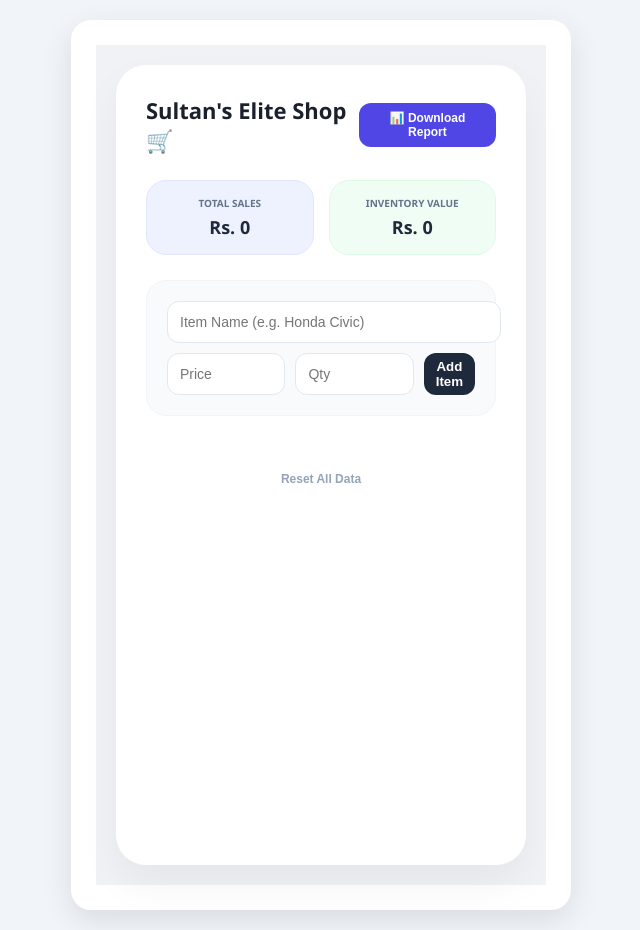
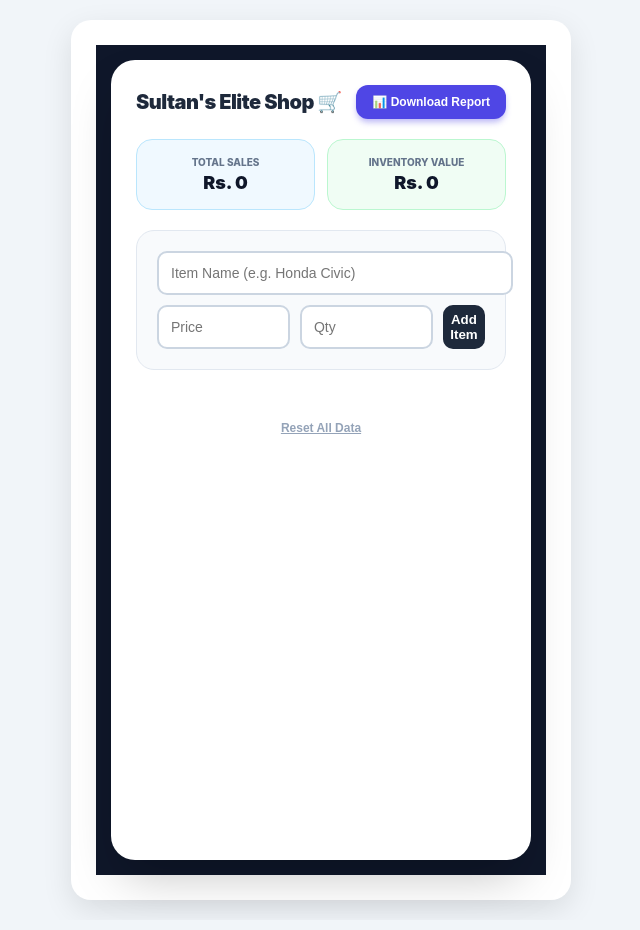
Before and after one commit to muhammadhasnain3031/sultan-elite-shop, a React (Vite) app: page / in a window 1280 px wide. Shown: the whole page, without its empty margins (319-959 px from the left). Built offline with nearby package versions, Linux system fonts and the light colour scheme.

Commit message:
Update App.jsx

```diff
--- a/src/App.jsx
+++ b/src/App.jsx
@@ -91,21 +91,28 @@ export default function App() {
   );
 }
 
+// Styles ko bas thora upgrade kiya hai, functionality wahi hai
 const styles = {
-  container: { backgroundColor: '#f0f2f5', minHeight: '100vh', padding: '20px', display: 'flex', justifyContent: 'center', fontFamily: '"Segoe UI", Roboto, sans-serif' },
-  card: { width: '100%', maxWidth: '500px', backgroundColor: '#ffffff', padding: '30px', borderRadius: '30px', boxShadow: '0 20px 40px rgba(0,0,0,0.05)' },
-  header: { display: 'flex', justifyContent: 'space-between', alignItems: 'center', marginBottom: '25px' },
-  title: { fontSize: '22px', fontWeight: '800', color: '#1a202c', margin: 0 },
-  exportBtn: { backgroundColor: '#4f46e5', color: '#fff', border: 'none', padding: '8px 15px', borderRadius: '12px', cursor: 'pointer', fontSize: '12px', fontWeight: '600' },
-  statsRow: { display: 'flex', gap: '15px', marginBottom: '25px' },
-  statBoxBlue: { flex: 1, padding: '15px', borderRadius: '20px', backgroundColor: '#eef2ff', border: '1px solid #e0e7ff', textAlign: 'center' },
-  statBoxGreen: { flex: 1, padding: '15px', borderRadius: '20px', backgroundColor: '#f0fdf4', border: '1px solid #dcfce7', textAlign: 'center' },
-  label: { display: 'block', fontSize: '10px', fontWeight: 'bold', color: '#64748b', marginBottom: '5px' },
-  val: { fontSize: '18px', fontWeight: '800', color: '#1e293b' },
-  inputCard: { backgroundColor: '#f8fafc', padding: '20px', borderRadius: '20px', marginBottom: '25px', border: '1px solid #f1f5f9' },
-  inputField: { width: '100%', padding: '12px', borderRadius: '12px', border: '1px solid #e2e8f0', marginBottom: '10px', outline: 'none', fontSize: '14px' },
-  inputSmall: { width: '30%', padding: '12px', borderRadius: '12px', border: '1px solid #e2e8f0', outline: 'none', fontSize: '14px' },
-  addBtn: { flex: 1, backgroundColor: '#1e293b', color: '#fff', border: 'none', borderRadius: '12px', fontWeight: '700', cursor: 'pointer' },
-  listContainer: { display: 'flex', flexDirection: 'column', gap: '12px' },
-  resetLink: { width: '100%', marginTop: '30px', background: 'none', border: 'none', color: '#94a3b8', fontSize: '12px', cursor: 'pointer', fontWeight: '600' }
+  container: { backgroundColor: '#0f172a', minHeight: '100vh', padding: '15px', display: 'flex', justifyContent: 'center', fontFamily: 'Inter, sans-serif' },
+  card: { width: '100%', maxWidth: '480px', backgroundColor: '#ffffff', padding: '25px', borderRadius: '24px', boxShadow: '0 25px 50px -12px rgba(0, 0, 0, 0.25)' },
+  header: { display: 'flex', justifyContent: 'space-between', alignItems: 'center', marginBottom: '20px' },
+  title: { fontSize: '20px', fontWeight: '900', color: '#1e293b', margin: 0, letterSpacing: '-0.5px' },
+
+  // Indigo Premium Button
+  exportBtn: { backgroundColor: '#4f46e5', color: '#ffffff', border: 'none', padding: '10px 16px', borderRadius: '12px', cursor: 'pointer', fontSize: '12px', fontWeight: '700', boxShadow: '0 4px 6px -1px rgba(79, 70, 229, 0.4)' },
+
+  statsRow: { display: 'flex', gap: '12px', marginBottom: '20px' },
+  statBoxBlue: { flex: 1, padding: '16px', borderRadius: '16px', backgroundColor: '#f0f9ff', border: '1px solid #bae6fd', textAlign: 'center' },
+  statBoxGreen: { flex: 1, padding: '16px', borderRadius: '16px', backgroundColor: '#f0fdf4', border: '1px solid #bbf7d0', textAlign: 'center' },
+  label: { display: 'block', fontSize: '10px', fontWeight: '800', color: '#64748b', marginBottom: '4px', textTransform: 'uppercase' },
+  val: { fontSize: '18px', fontWeight: '900', color: '#0f172a' },
+
+  // Inputs (Wahi logic jo aapne di, bas border thora clean)
+  inputCard: { backgroundColor: '#f8fafc', padding: '20px', borderRadius: '18px', marginBottom: '25px', border: '1px solid #e2e8f0' },
+  inputField: { color:'black', width: '100%', padding: '12px', borderRadius: '10px', border: '2px solid #cbd5e1', marginBottom: '10px', outline: 'none', fontSize: '14px', backgroundColor: '#fff' },
+  inputSmall: { color:'black', width: '32%', padding: '12px', borderRadius: '10px', border: '2px solid #cbd5e1', outline: 'none', fontSize: '14px', backgroundColor: '#fff' },
+  addBtn: { flex: 1, backgroundColor: '#1e293b', color: '#ffffff', border: 'none', borderRadius: '10px', fontWeight: '800', cursor: 'pointer', transition: 'all 0.2s' },
+
+  listContainer: { display: 'flex', flexDirection: 'column', gap: '10px', maxHeight: '300px', overflowY: 'auto' },
+  resetLink: { width: '100%', marginTop: '25px', background: 'none', border: 'none', color: '#94a3b8', fontSize: '12px', cursor: 'pointer', fontWeight: '700', textDecoration: 'underline' }
 };
```
